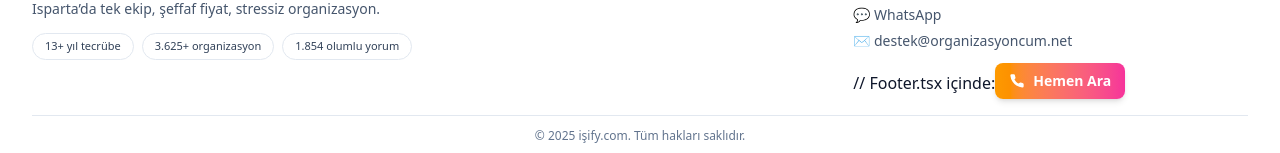
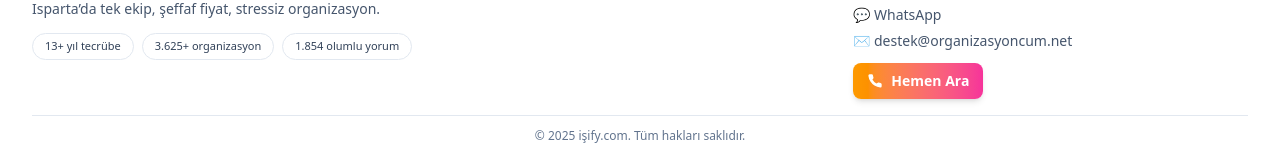
Before and after one commit to ibrahimtuna1/burdur-organizasyon, a Next.js app: page / in a window 1280 px wide. Shown: the part 2103-2256 px from the top of the page. Built offline with nearby package versions, Linux system fonts and the light colour scheme; no server answers; the database is empty.

Commit message:
löfdmgldk

```diff
--- a/app/components/Footer.tsx
+++ b/app/components/Footer.tsx
@@ -87,17 +87,19 @@ export default function Footer() {
               <li>✉️ <a href="mailto:destek@organizasyoncum.net" className="hover:text-slate-900 transition">destek@organizasyoncum.net</a></li>
             </ul>
             <div className="mt-3">
-              // Footer.tsx içinde:
+              {/* Footer CTA */}
               <a
                 href="tel:+905412029659"
                 className="inline-flex items-center gap-2 rounded-lg bg-gradient-to-r from-amber-500 to-pink-500 px-3.5 py-2 text-sm font-semibold text-white shadow-md transition hover:opacity-90"
               >
                 <svg width="16" height="16" viewBox="0 0 24 24" aria-hidden>
-                  <path fill="currentColor" d="M22 16.92v3a2 2 0 0 1-2.18 2 19.8 19.8 0 0 1-8.63-3.07 19.5 19.5 0 0 1-6-6A19.8 19.8 0 0 1 2.08 4.18 2 2 0 0 1 4 2h3a2 2 0 0 1 2 1.72c.12.9.33 1.77.63 2.61a2 2 0 0 1-.45 2.11L8.09 9.91a16 16 0 0 0 6 6l1.47-1.09a2 2 0 0 1 2.11-.45c.84.3 1.71.51 2.61.63A2 2 0 0 1 22 16.92z" />
+                  <path
+                    fill="currentColor"
+                    d="M22 16.92v3a2 2 0 0 1-2.18 2 19.8 19.8 0 0 1-8.63-3.07 19.5 19.5 0 0 1-6-6A19.8 19.8 0 0 1 2.08 4.18 2 2 0 0 1 4 2h3a2 2 0 0 1 2 1.72c.12.9.33 1.77.63 2.61a2 2 0 0 1-.45 2.11L8.09 9.91a16 16 0 0 0 6 6l1.47-1.09a2 2 0 0 1 2.11-.45c.84.3 1.71.51 2.61.63A2 2 0 0 1 22 16.92z"
+                  />
                 </svg>
                 Hemen Ara
               </a>
-
             </div>
           </div>
         </div>
```
